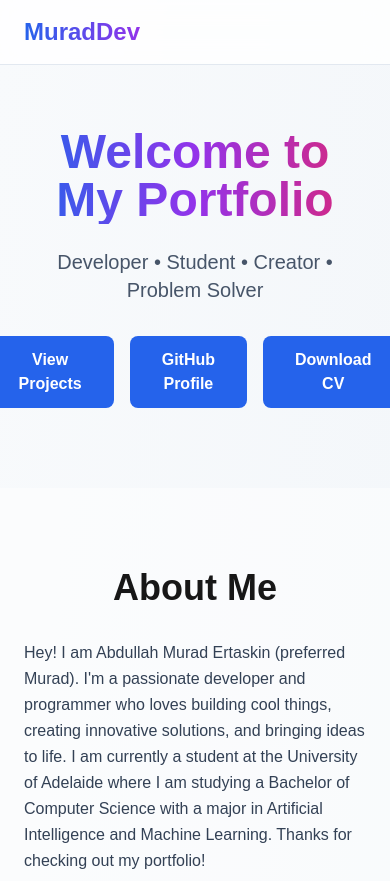
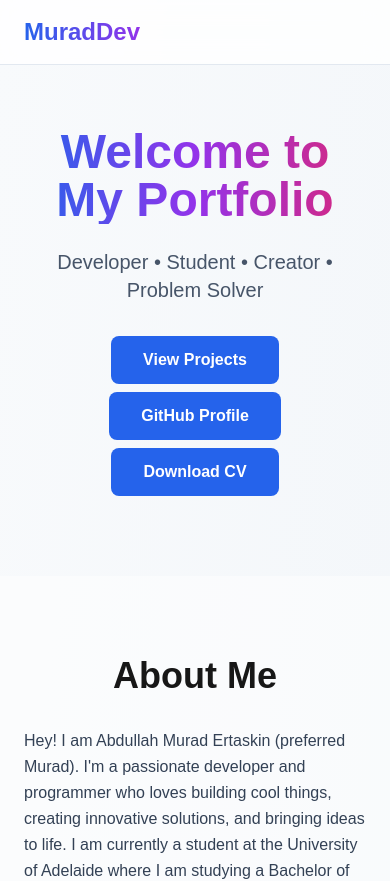
Before and after one commit to MuradErtas/MuradDev, a Next.js app: page / in a window 390 px wide. Shown: the top 881 px of the page. Built offline with nearby package versions, Linux system fonts and the light colour scheme.

Commit message:
Fixed buttons on smaller screens.

```diff
--- a/app/page.tsx
+++ b/app/page.tsx
@@ -47,7 +47,7 @@
           <p className="text-xl md:text-2xl text-slate-600 dark:text-slate-300 mb-8 max-w-2xl mx-auto">
             Developer • Student • Creator • Problem Solver
           </p>
-          <div className="flex gap-4 justify-center">
+          <div className="flex flex-wrap gap-2 md:gap-4 justify-center">
             <button
               onClick={() => scrollToSection('projects')}
               className="px-8 py-3 bg-blue-600 text-white rounded-lg hover:bg-blue-700 transition-colors font-semibold"
```
